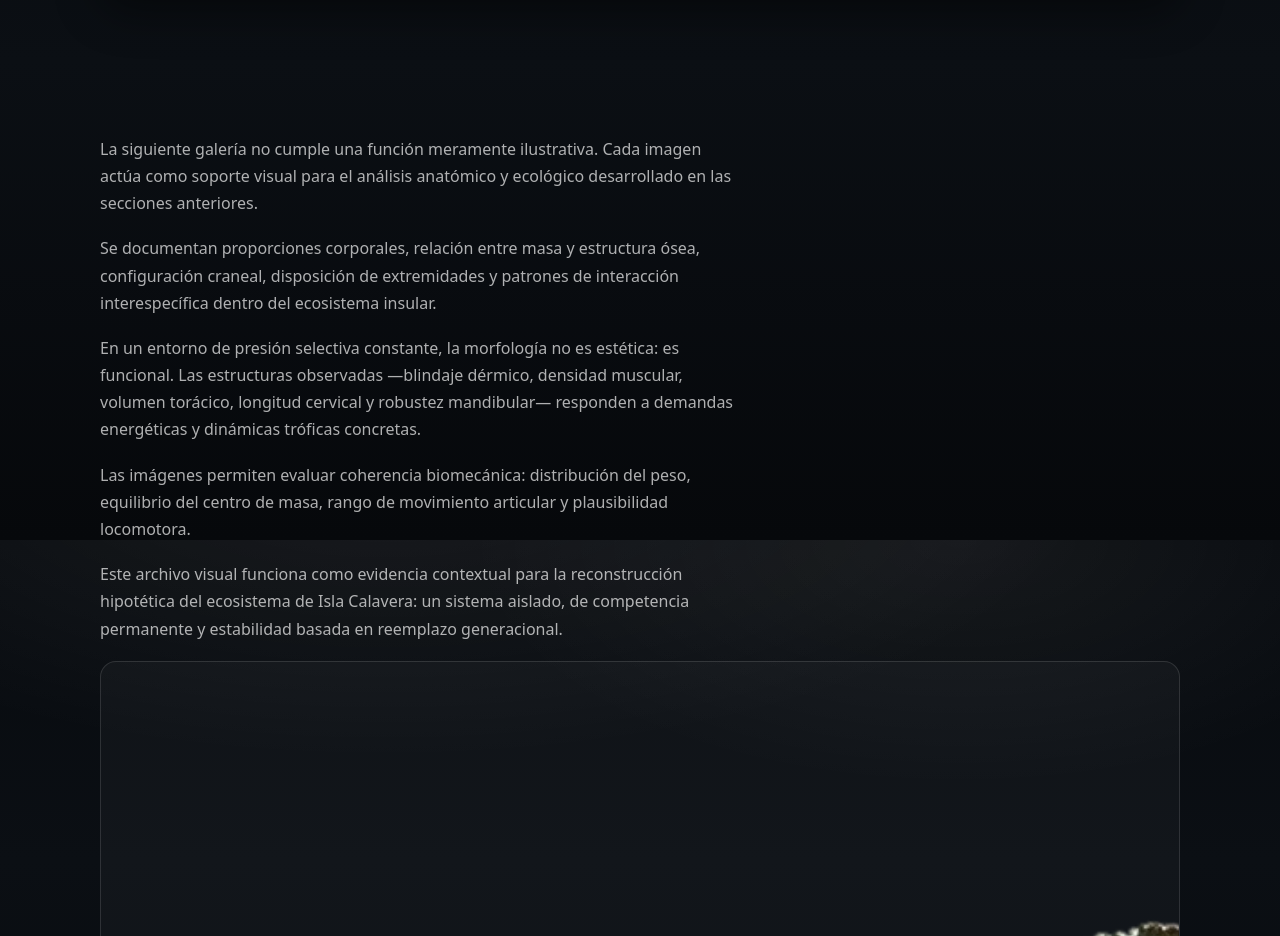
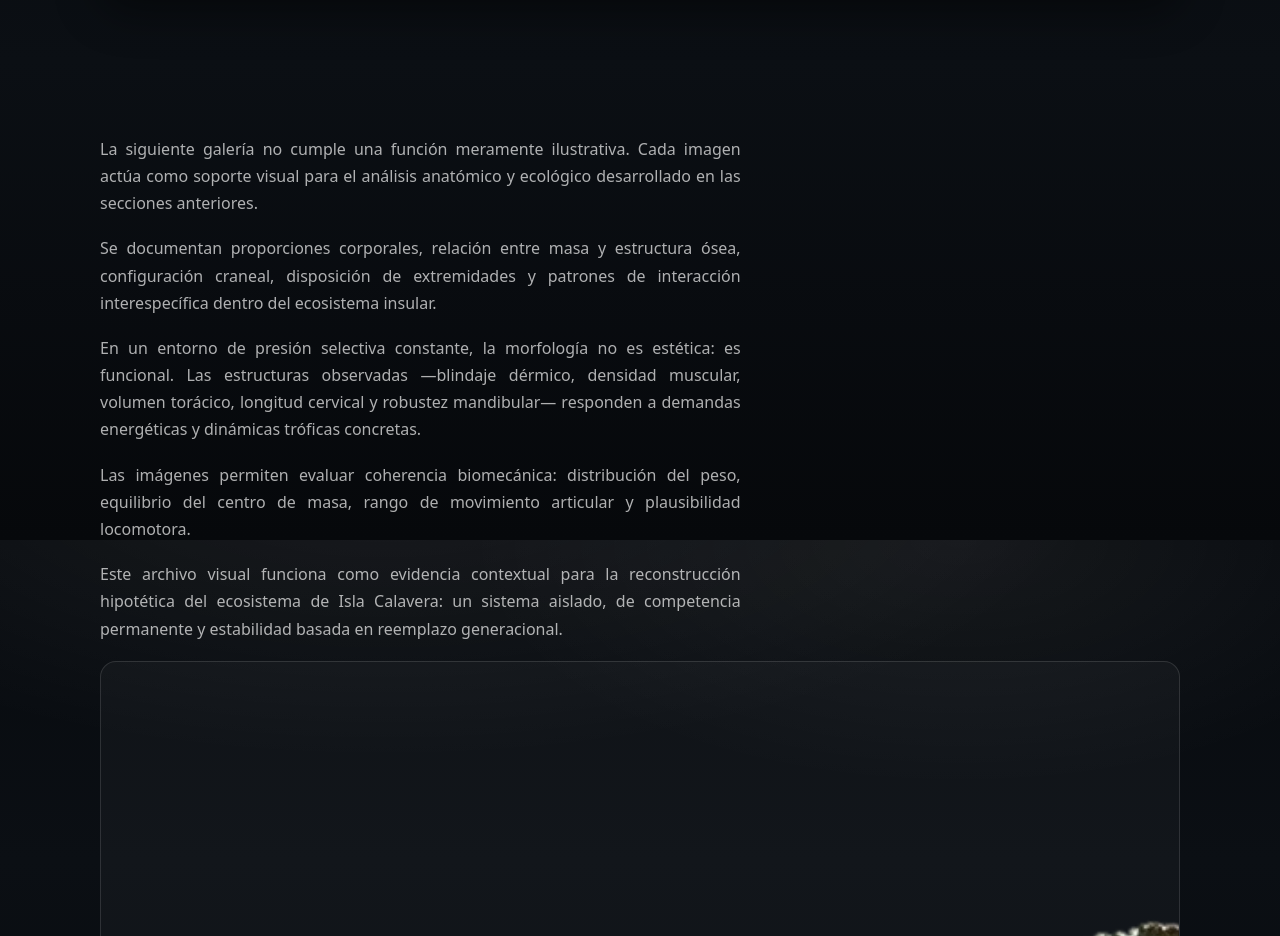
Before and after one commit to lu-developer476/Dinosauria, a React (Vite) app: page / in a window 1280 px wide. Shown: the part 1860-2796 px from the top of the page. Built offline with nearby package versions, Linux system fonts and the light colour scheme.

Commit message:
styles.css

```diff
--- a/src/styles.css
+++ b/src/styles.css
@@ -208,7 +208,9 @@ button{font:inherit}
 .gallery-text p {
   margin-bottom: 18px;
   line-height: 1.7;
+  text-align: justify;
 }
+
 .gimg{
   grid-column: span 3;
   border-radius: 16px;
@@ -292,6 +294,10 @@ button{font:inherit}
 
 @media (max-width: 768px){
 
+.gallery-text p {
+    text-align: left;
+  }
+
   .nav-inner{
     flex-direction: column;
     align-items: flex-start;
```
